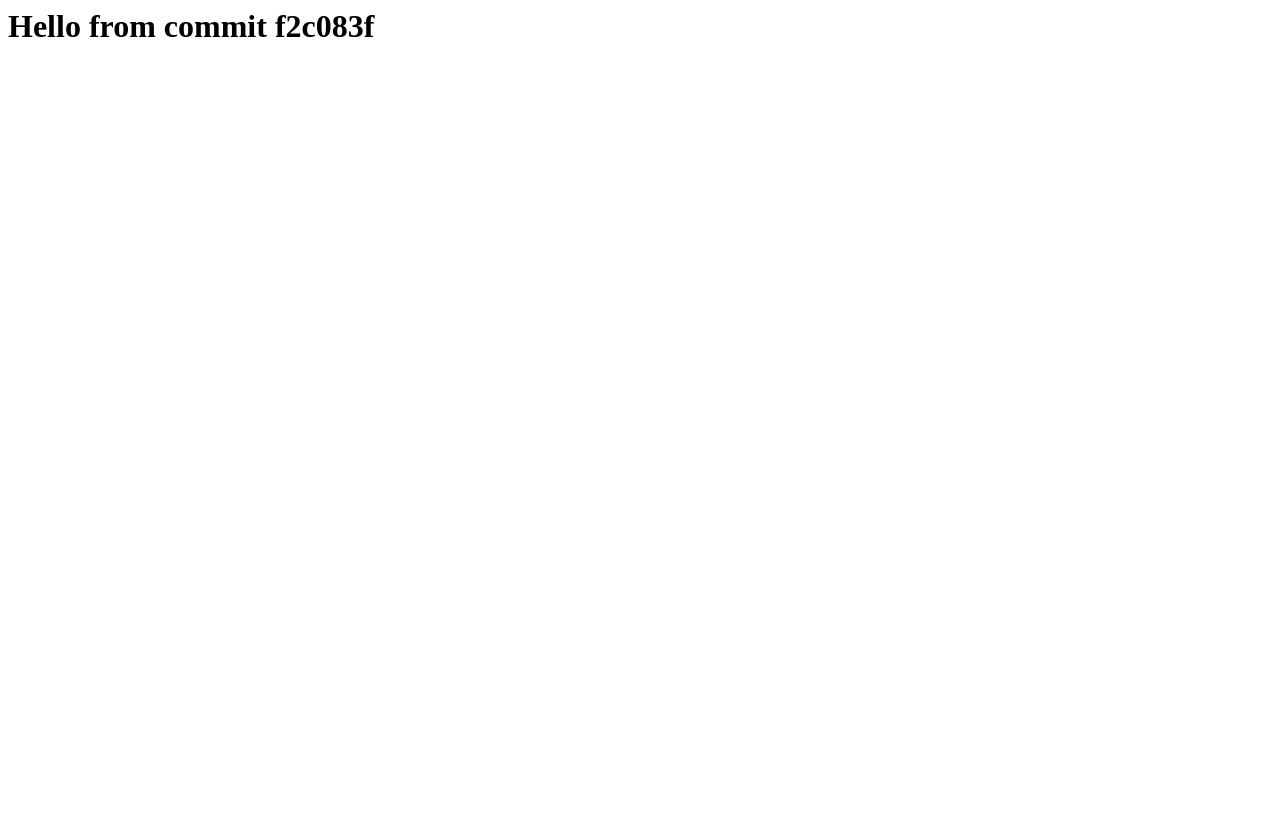
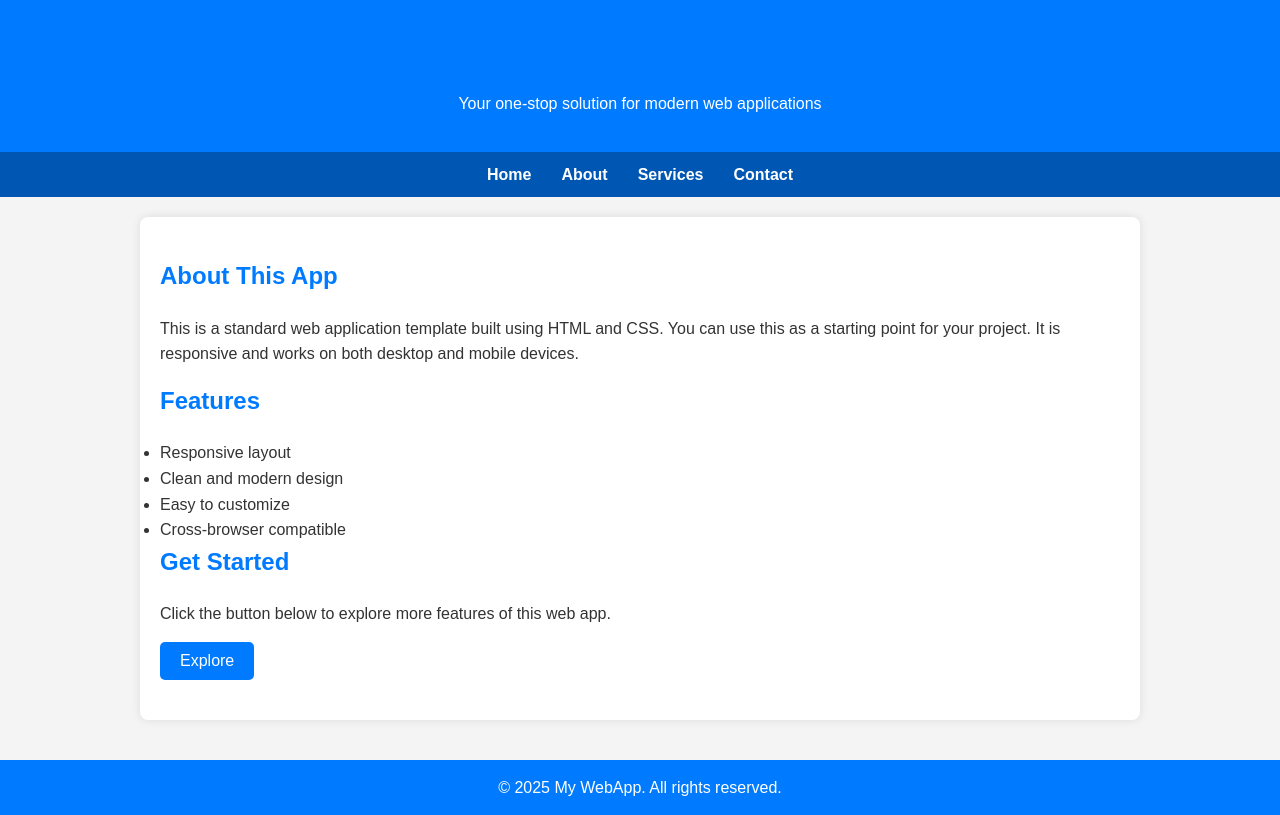
Before and after one commit to RAHUL-RK410/simple-node-app, a website: page index.html in a window 1280 px wide. Drawn offline with Linux system fonts and the light colour scheme.

Commit message:
Test webhook auto-build

```diff
--- a/index.html
+++ b/index.html
@@ -1 +1,134 @@
-<h1>Hello from commit f2c083f</h1>
+<!DOCTYPE html>
+<html lang="en">
+<head>
+    <meta charset="UTF-8">
+    <meta name="viewport" content="width=device-width, initial-scale=1.0">
+    <meta name="description" content="A standard web application homepage">
+    <title>My WebApp</title>
+    <style>
+        /* Reset default browser styles */
+        * {
+            margin: 0;
+            padding: 0;
+            box-sizing: border-box;
+        }
+
+        body {
+            font-family: Arial, sans-serif;
+            line-height: 1.6;
+            background-color: #f4f4f4;
+            color: #333;
+        }
+
+        header {
+            background-color: #007BFF;
+            color: #fff;
+            padding: 20px 0;
+            text-align: center;
+        }
+
+        nav {
+            background-color: #0056b3;
+            display: flex;
+            justify-content: center;
+            padding: 10px 0;
+        }
+
+        nav a {
+            color: #fff;
+            text-decoration: none;
+            margin: 0 15px;
+            font-weight: bold;
+        }
+
+        nav a:hover {
+            text-decoration: underline;
+        }
+
+        main {
+            padding: 40px 20px;
+            max-width: 1000px;
+            margin: auto;
+            background-color: #fff;
+            border-radius: 8px;
+            box-shadow: 0 0 10px rgba(0,0,0,0.1);
+            margin-top: 20px;
+        }
+
+        h1, h2 {
+            margin-bottom: 20px;
+            color: #007BFF;
+        }
+
+        p {
+            margin-bottom: 15px;
+        }
+
+        button {
+            background-color: #007BFF;
+            color: #fff;
+            border: none;
+            padding: 10px 20px;
+            cursor: pointer;
+            border-radius: 5px;
+            font-size: 1rem;
+        }
+
+        button:hover {
+            background-color: #0056b3;
+        }
+
+        footer {
+            text-align: center;
+            padding: 15px;
+            background-color: #007BFF;
+            color: #fff;
+            margin-top: 40px;
+        }
+
+        @media (max-width: 600px) {
+            nav {
+                flex-direction: column;
+            }
+
+            nav a {
+                margin: 5px 0;
+            }
+        }
+    </style>
+</head>
+<body>
+    <header>
+        <h1>Welcome to My WebApp</h1>
+        <p>Your one-stop solution for modern web applications</p>
+    </header>
+
+    <nav>
+        <a href="#">Home</a>
+        <a href="#">About</a>
+        <a href="#">Services</a>
+        <a href="#">Contact</a>
+    </nav>
+
+    <main>
+        <h2>About This App</h2>
+        <p>This is a standard web application template built using HTML and CSS. You can use this as a starting point for your project. It is responsive and works on both desktop and mobile devices.</p>
+
+        <h2>Features</h2>
+        <ul>
+            <li>Responsive layout</li>
+            <li>Clean and modern design</li>
+            <li>Easy to customize</li>
+            <li>Cross-browser compatible</li>
+        </ul>
+
+        <h2>Get Started</h2>
+        <p>Click the button below to explore more features of this web app.</p>
+        <button onclick="alert('Welcome to My WebApp!')">Explore</button>
+    </main>
+
+    <footer>
+        &copy; 2025 My WebApp. All rights reserved.
+    </footer>
+</body>
+</html>
```
